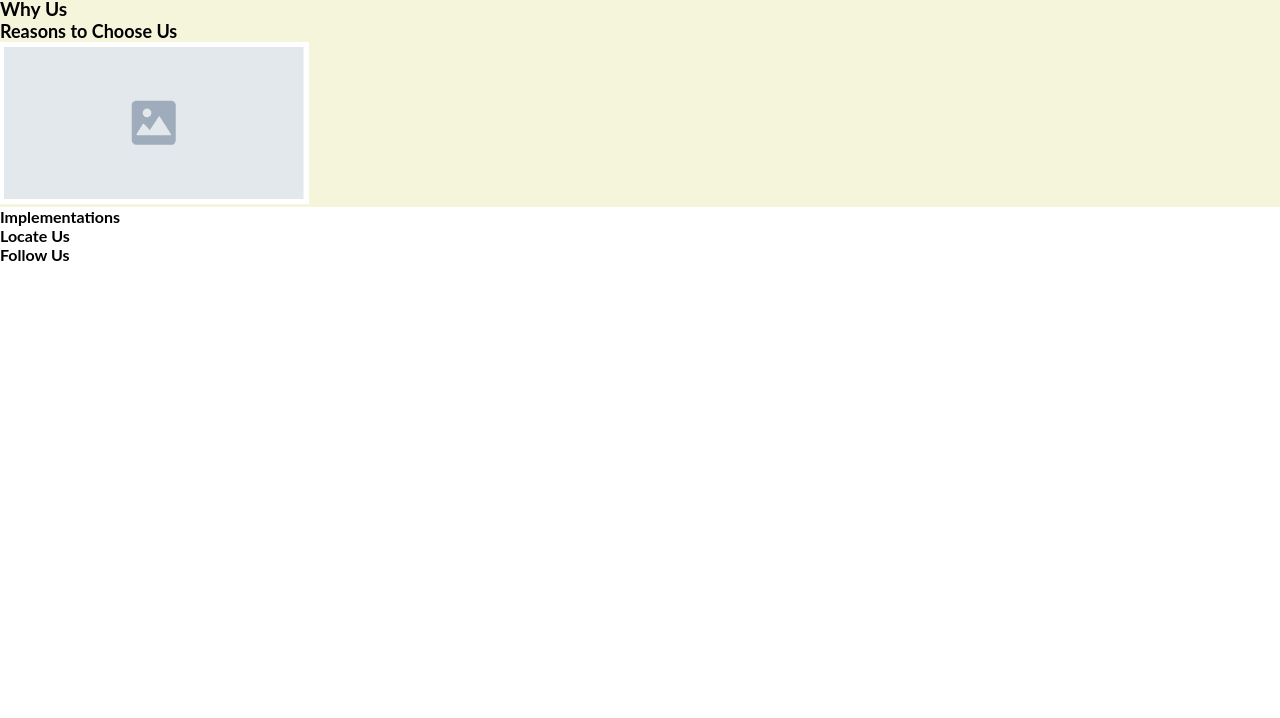
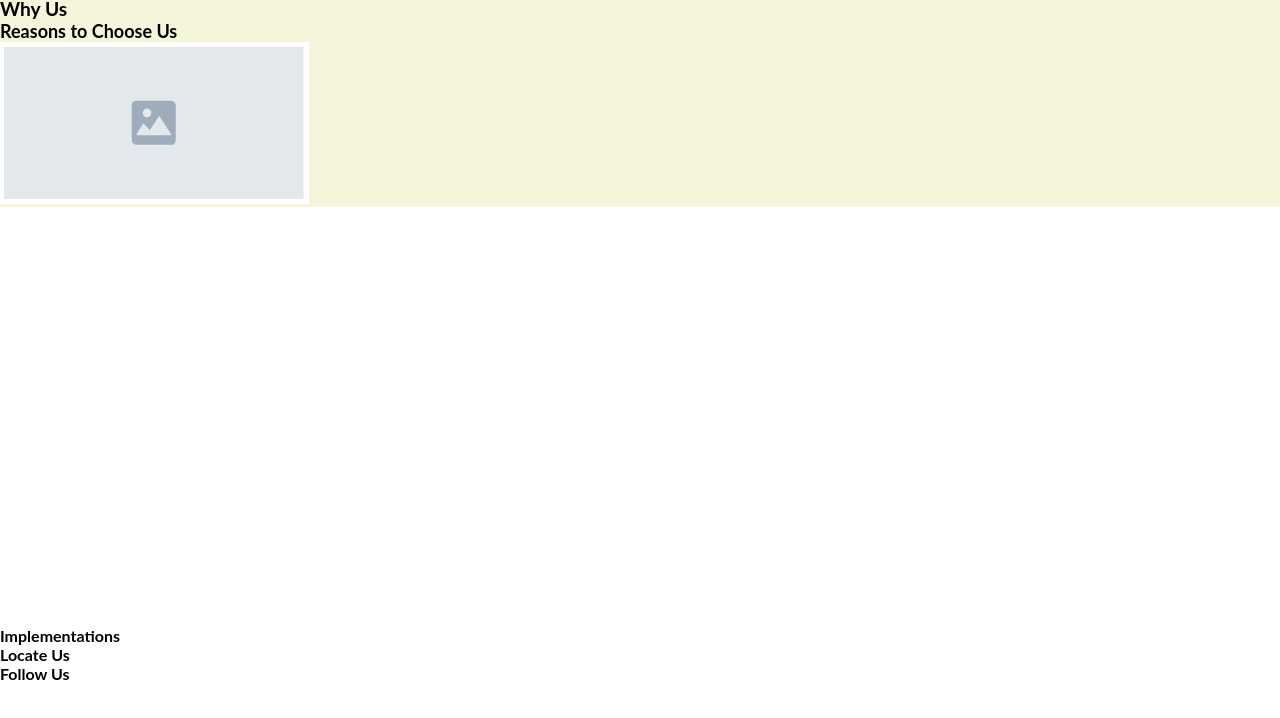
Before and after one commit to stefaniaoverman/EntregaProyecto_StefaniaOverman, a plain HTML site: page index.html in a window 1280 px wide. Shown: the part 54-772 px from the top of the page. Drawn offline with Linux system fonts and the light colour scheme.

Commit message:
Taking care of recommendations from previous submission

```diff
--- a/css/style.css
+++ b/css/style.css
@@ -1,6 +1,7 @@
 * {
     margin: 0;
     padding: 0;
+    box-sizing: border-box;
 }
 
 h1{
@@ -68,4 +69,6 @@ main {
 
 footer {
     height: 15%;
+    position:absolute;
+    bottom: 0%;
 }
--- a/index.html
+++ b/index.html
@@ -24,7 +24,7 @@
 
     <main>
         <section class="indexFirstSection">
-            <div class"introTextIndex">
+            <div class="introTextIndex">
                 <h1> Why Us</h1>
                 <h2>Reasons to Choose Us</h2>
             </div>
```
Also changed, not shown: pages/about-us.html (+1 -1 lines), pages/contact-us.html (+1 -1 lines), pages/faq.html (+1 -1 lines), pages/services.html (+1 -1 lines).
